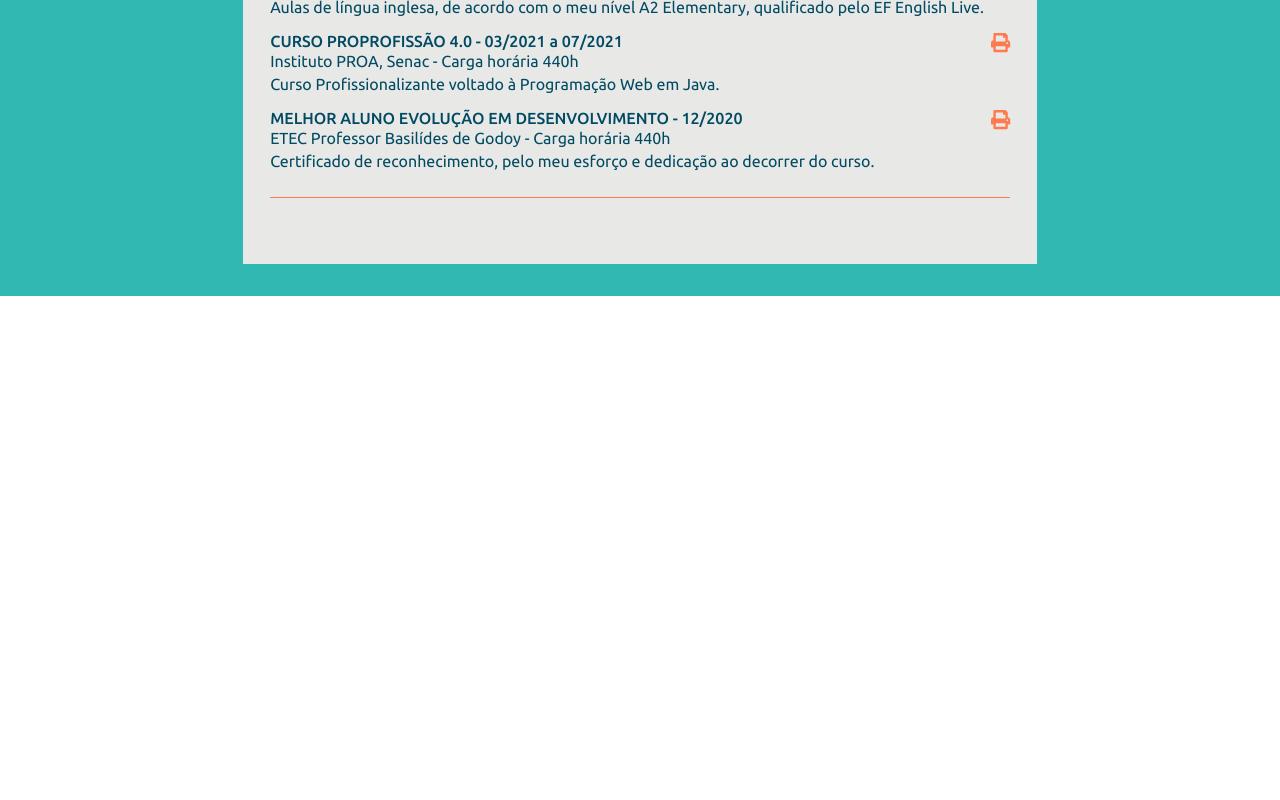
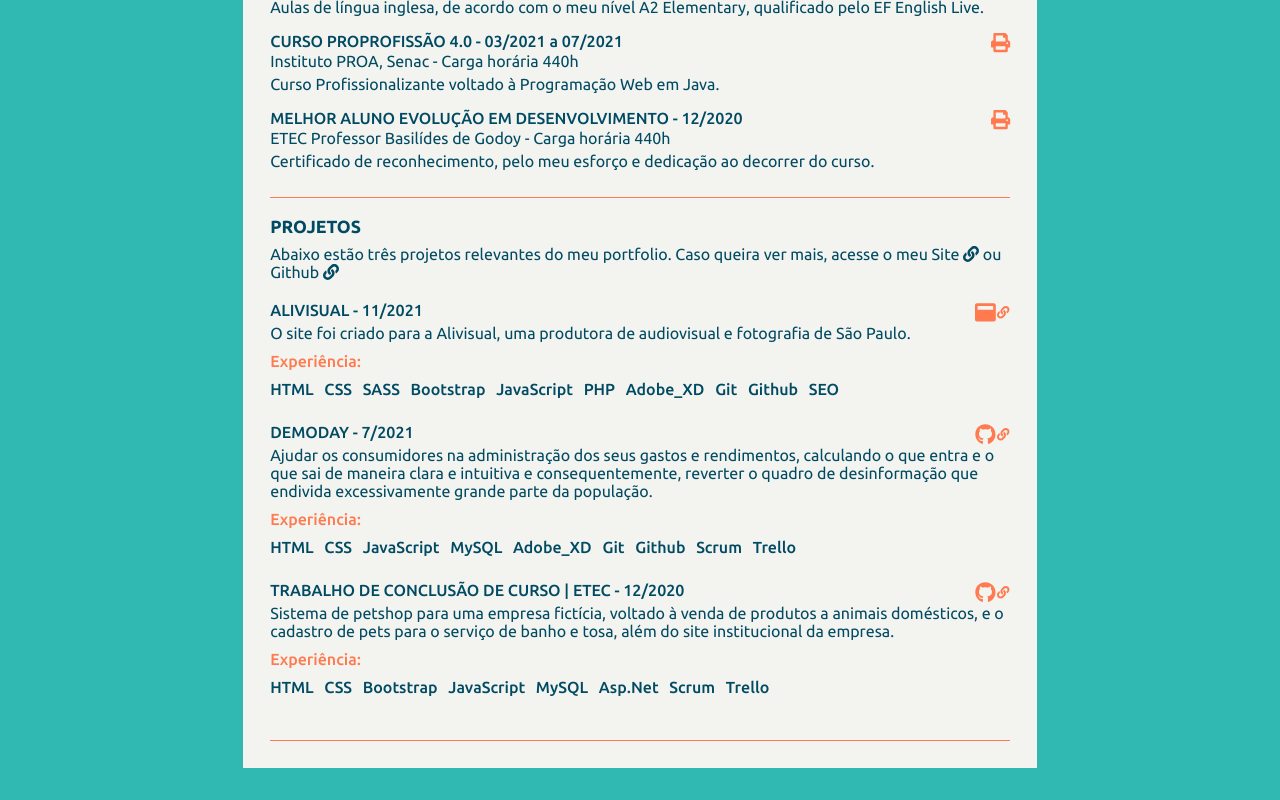
Before and after one commit to IsaacLouzeiro/resume, a Vue app: page / in a window 1280 px wide. Shown: the part 891-1691 px from the top of the page. Before the commit the page ends 1187 px from the top, so only its background shows below. Built offline with nearby package versions, Linux system fonts and the light colour scheme.

Commit message:
adicionando secao de projetos

```diff
--- a/src/App.vue
+++ b/src/App.vue
@@ -5,6 +5,7 @@
         <EducationComp :title="titleEducation"/>
         <SkillsComp :title="titleSkills" />
         <CoursesComp :title="titleCourses" :subTitle="subTitleCourses" :linkedin="linkedin" />
+        <ProjectsComp :title="titleProjects" :subTitle="subTitleProjects" :website="website" :github="github" />
     </section>
 </template>
 
@@ -14,6 +15,7 @@ import ContactComp from './components/ContactComp.vue';
 import EducationComp from './components/EducationComp.vue';
 import SkillsComp from './components/SkillsComp.vue';
 import CoursesComp from './components/CoursesComp.vue';
+import ProjectsComp from './components/ProjectsComp.vue';
 
 export default {
     name: 'App',
@@ -31,13 +33,17 @@ export default {
             mail: 'isaacelias1110@gmail.com',
             linkedin: 'https://linkedin.com/in/isaac-louzeiro/',
             github: 'https://github.com/IsaacLouzeiro/',
+            website: 'https://isaaclouzeiro.github.io/portfolio/',
             // EducationComp.vue
             titleEducation: 'FORMAÇÃO',
             // SkillsComp.vue
             titleSkills: 'HABILIDADES E COMPETÊNCIAS',
             // CoursesComp.vue
             titleCourses: 'CURSOS E QUALIFICAÇÕES',
-            subTitleCourses: 'Caso queira ver mais informações ou certificações obtidas, acesse o meu '
+            subTitleCourses: 'Caso queira ver mais informações ou certificações obtidas, acesse o meu ',
+            // ProjectsComp.vue
+            titleProjects: 'PROJETOS',
+            subTitleProjects: 'Abaixo estão três projetos relevantes do meu portfolio. Caso queira ver mais, acesse o meu '
 
         }
     },
@@ -46,7 +52,8 @@ export default {
         ContactComp,
         EducationComp,
         SkillsComp,
-        CoursesComp
+        CoursesComp,
+        ProjectsComp
     }
 }
 </script>
@@ -83,7 +90,7 @@ export default {
         background-color: $color5;
         width: 100%;
         max-width: 794px;
-        height: 1123px;
+        min-height: 1123px;
         padding: 1.7em;
         border: none;
 
@@ -110,6 +117,7 @@ export default {
         a {
             text-decoration: none;
             color: $color1;
+            cursor: pointer;
             transition: 0.2s;
 
             &:hover {
--- a/src/assets/sass/colors.scss
+++ b/src/assets/sass/colors.scss
@@ -3,4 +3,4 @@ $color1-opaque: #004a63f8;
 $color2: #121212;
 $color3: #30B8B2;
 $color4: #FF7A4F;
-$color5: #E8E8E6;
+$color5: #f3f3ef;
--- /dev/null
+++ b/src/components/ProjectsComp.vue
@@ -0,0 +1,114 @@
+<template>
+    <section>
+        <h2>{{ title }}</h2>
+        <p>{{ subTitle }} <a :href="website" target="_blank">Site <font-awesome-icon :icon="['fas', 'link']" /></a> ou <a :href="github" target="_blank">Github <font-awesome-icon :icon="['fas', 'link']" /></a></p>
+
+        <ul>
+            <li v-for="item in projects" :key="item.projects">
+                <div class="flex">
+                    <span>{{ item.titleProject }} - {{ item.dateProject }}</span>
+                    <a v-if="item.typeLink == 'site'" class="linkProject" :href="item.linkProject" target="_blank"><font-awesome-icon :icon="['fas', 'window-maximize']" /><font-awesome-icon :icon="['fas', 'link']" class="link" /></a>
+                    <a v-else class="linkProject" :href="item.linkProject" target="_blank"><font-awesome-icon :icon="['fab', 'github']" /><font-awesome-icon :icon="['fas', 'link']" class="link" /></a>
+                </div>
+                <p>{{ item.descProject }}</p>
+
+                <ul>
+                    <li class="titleExp">Experiência:</li>
+                    <li style="word-spacing: 7px;">{{ item.expProject }}</li>
+                </ul>
+            </li>
+        </ul>
+    </section>
+</template>
+
+<script>
+export default {
+    nome: 'ProjectsComp',
+    data() {
+        return {
+            projects: [
+                {
+                    linkProject: 'https://www.alivisual.com.br/',
+                    titleProject: 'ALIVISUAL',
+                    dateProject: '11/2021',
+                    descProject: 'O site foi criado para a Alivisual, uma produtora de audiovisual e fotografia de São Paulo.',
+                    expProject: 'HTML ' + 'CSS ' + 'SASS ' + 'Bootstrap ' + 'JavaScript ' + 'PHP ' + 'Adobe_XD ' + 'Git ' + 'Github ' + 'SEO',
+                    typeLink: 'site'
+                },
+                {
+                    linkProject: 'https://github.com/IsaacLouzeiro/economie',
+                    titleProject: 'DEMODAY',
+                    dateProject: '7/2021',
+                    descProject: 'Ajudar os consumidores na administração dos seus gastos e rendimentos, calculando o que entra e o que sai de maneira clara e intuitiva e consequentemente, reverter o quadro de desinformação que endivida excessivamente grande parte da população.',
+                    expProject: 'HTML ' + 'CSS ' + 'JavaScript ' + 'MySQL ' + 'Adobe_XD ' + 'Git ' + 'Github ' + 'Scrum ' + 'Trello',
+                    typeLink: 'github'
+                },
+                {
+                    linkProject: 'https://github.com/IsaacLouzeiro/petshop-tcc',
+                    titleProject: 'TRABALHO DE CONCLUSÃO DE CURSO | ETEC',
+                    dateProject: '12/2020',
+                    descProject: 'Sistema de petshop para uma empresa fictícia, voltado à venda de produtos a animais domésticos, e o cadastro de pets para o serviço de banho e tosa, além do site institucional da empresa.',
+                    expProject: 'HTML ' + 'CSS ' + 'Bootstrap ' + 'JavaScript ' + 'MySQL ' + 'Asp.Net ' + 'Scrum ' + 'Trello',
+                    typeLink: 'github'
+                }
+            ]
+        }
+    },
+    props: {
+        title: String,
+        subTitle: String,
+        website: String,
+        github: String
+    }
+}
+</script>
+
+<style lang="scss" scoped>
+    @import '../assets/sass/colors.scss';
+
+    section {
+        ul {
+            margin: 20px 0;
+            list-style-type: none;
+
+            li {
+                margin: 10px 0;
+
+                .flex {
+                    display: flex;
+                    justify-content: space-between;
+
+                    span {
+                        font-weight: 500;
+                        margin-bottom: 5px;
+                    }
+
+                    a {
+                        font-size: 1.3em;
+                        display: flex;
+                        align-items: center;
+                        color: $color4;
+
+                        .link {
+                            margin-left: 2px;
+                            font-size: .6em;
+                        }
+                    }
+                }
+
+                ul {
+                    margin: 0;
+                    margin-bottom: 25px;
+                    .titleExp {
+                        color: $color4;
+                    }
+
+                    li {
+                        font-weight: 500;
+                    }
+
+                }
+            }
+        }
+    }
+</style>
```
